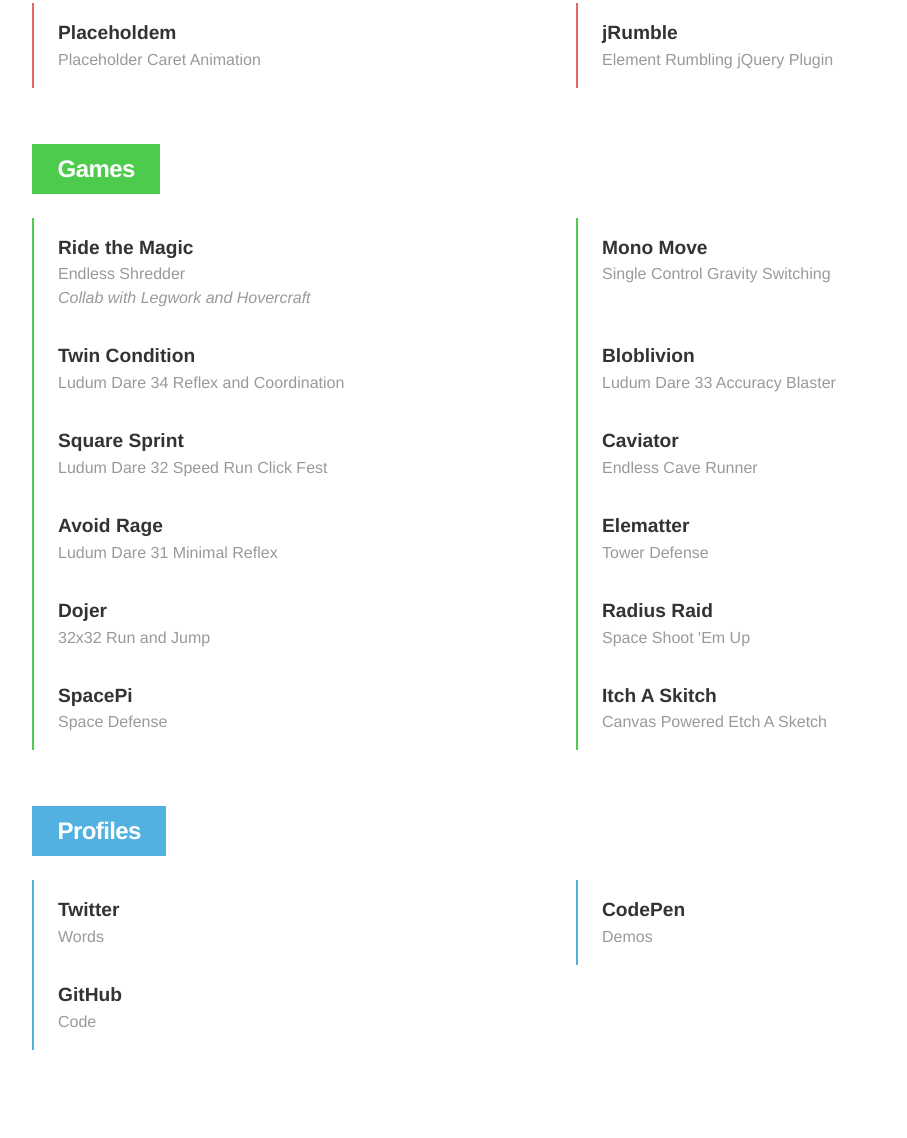
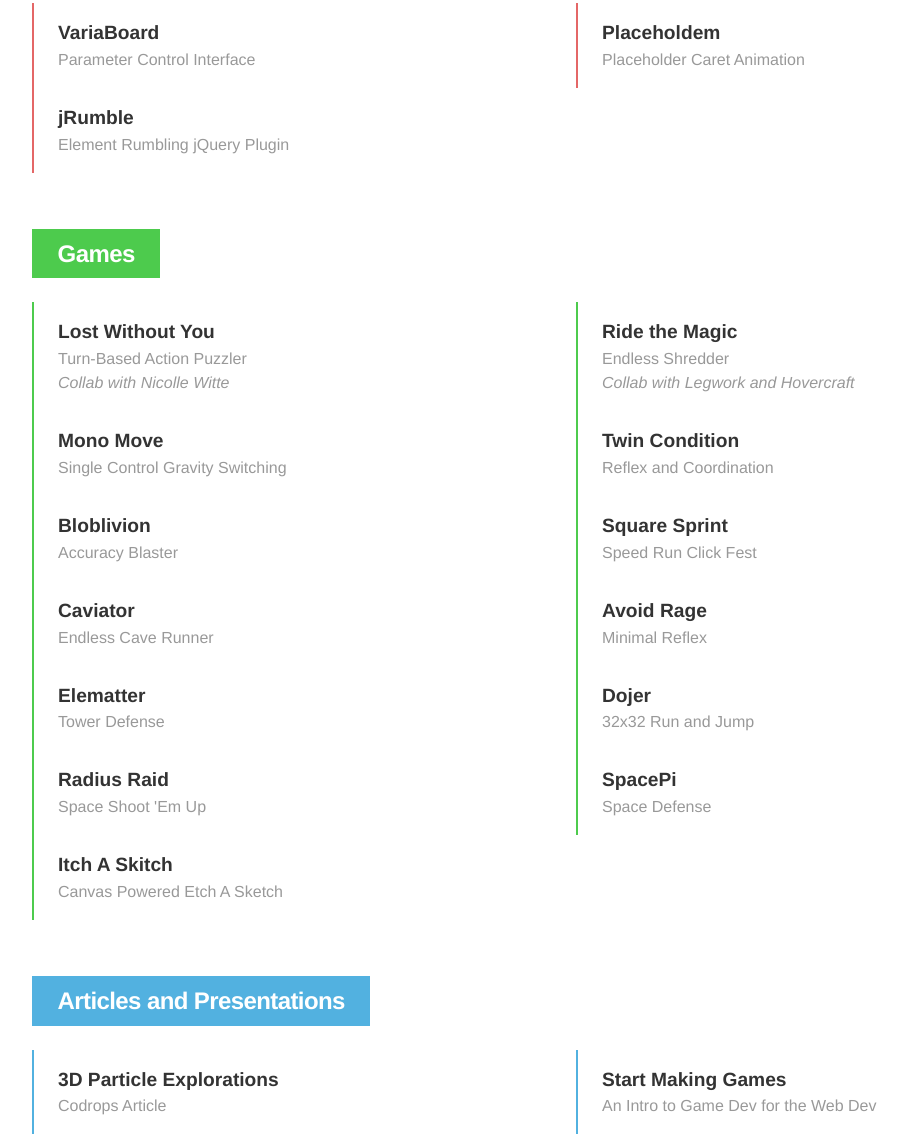
Before and after one commit to jackrugile/jack-rugile-v4, a website: page src/index.html in a window 1280 px wide. Shown: the part 297-1435 px from the top of the page, without its empty margins (64-971 px from the left). Drawn offline with nearby package versions, Linux system fonts and the light colour scheme; files that its build step writes are made by us from their sources.

Commit message:
add new portfolio items

```diff
--- a/src/index.html
+++ b/src/index.html
@@ -11,8 +11,8 @@
 		<meta property="og:description" content="Denver Based Web and Game Developer">
 		<meta property="og:site_name" content="Jack Rugile">
 		<meta property="og:type" content="website">
-		<link rel="stylesheet" href="css/main.min.css?v=4">
-		<link rel="shortcut icon" type="image/x-icon" href="img/favicon.ico?v=4">
+		<link rel="stylesheet" href="css/main.min.css?v=5">
+		<link rel="shortcut icon" type="image/x-icon" href="img/favicon.ico?v=5">
 	</head>
 	<body>
 		<div class="container">
@@ -24,6 +24,13 @@
 				<section class="items-wrap">
 					<h3>Projects</h3>
 					<ul class="items">
+
+						<li class="item">
+							<a href="https://github.com/jackrugile/variaboard" class="item-link">
+								<span class="item-title">VariaBoard</span>
+								<span class="item-description">Parameter Control Interface</span>
+							</a>
+						</li>
 						<li class="item">
 							<a href="https://placeholdem.jackrugile.com" class="item-link">
 								<span class="item-title">Placeholdem</span>
@@ -42,6 +49,13 @@
 					<h3>Games</h3>
 					<ul class="items">
 						<li class="item">
+							<a href="https://jackrugile.com/lost-without-you/" class="item-link">
+								<span class="item-title">Lost Without You</span>
+								<span class="item-description">Turn-Based Action Puzzler</span>
+								<span class="item-description"><em>Collab with Nicolle Witte</em></span>
+							</a>
+						</li>
+						<li class="item">
 							<a href="http://borealmagic.com" class="item-link">
 								<span class="item-title">Ride the Magic</span>
 								<span class="item-description">Endless Shredder</span>
@@ -57,19 +71,19 @@
 						<li class="item">
 							<a href="https://jackrugile.com/twin-condition/" class="item-link">
 								<span class="item-title">Twin Condition</span>
-								<span class="item-description">Ludum Dare 34 Reflex and Coordination</span>
+								<span class="item-description">Reflex and Coordination</span>
 							</a>
 						</li>
 						<li class="item">
 							<a href="https://jackrugile.com/bloblivion/" class="item-link">
 								<span class="item-title">Bloblivion</span>
-								<span class="item-description">Ludum Dare 33 Accuracy Blaster</span>
+								<span class="item-description">Accuracy Blaster</span>
 							</a>
 						</li>
 						<li class="item">
 							<a href="https://jackrugile.com/square-sprint/" class="item-link">
 								<span class="item-title">Square Sprint</span>
-								<span class="item-description">Ludum Dare 32 Speed Run Click Fest</span>
+								<span class="item-description">Speed Run Click Fest</span>
 							</a>
 						</li>
 						<li class="item">
@@ -81,7 +95,7 @@
 						<li class="item">
 							<a href="https://jackrugile.com/avoid-rage/" class="item-link">
 								<span class="item-title">Avoid Rage</span>
-								<span class="item-description">Ludum Dare 31 Minimal Reflex</span>
+								<span class="item-description">Minimal Reflex</span>
 							</a>
 						</li>
 						<li class="item">
@@ -112,6 +126,23 @@
 							<a href="https://itchaskitch.com" class="item-link">
 								<span class="item-title">Itch A Skitch</span>
 								<span class="item-description">Canvas Powered Etch A Sketch</span>
+							</a>
+						</li>
+					</ul>
+				</section>
+				<section class="items-wrap">
+					<h3>Articles and Presentations</h3>
+					<ul class="items">
+						<li class="item">
+							<a href="https://tympanus.net/codrops/2017/12/12/3d-particle-explorations/" class="item-link">
+								<span class="item-title">3D Particle Explorations</span>
+								<span class="item-description">Codrops Article</span>
+							</a>
+						</li>
+						<li class="item">
+							<a href="https://jackrugile.com/start-making-games/" class="item-link">
+								<span class="item-title">Start Making Games</span>
+								<span class="item-description">An Intro to Game Dev for the Web Dev</span>
 							</a>
 						</li>
 					</ul>
--- a/src/scss/main.scss
+++ b/src/scss/main.scss
@@ -1,12 +1,14 @@
 $accent1: hsl( 0, 70%, 65% );
 $accent2: hsl( 120, 55%, 55% );
 $accent3: hsl( 200, 70%, 60% );
+$accent4: hsl( 0, 0%, 20% );
 $accent1-light: lighten( $accent1, 30% );
 $accent2-light: lighten( $accent2, 40% );
 $accent3-light: lighten( $accent3, 35% );
-$gray-dark: #333;
-$gray-mid: rgba(0, 0, 0, 0.4);
-$gray-light: #ddd;
+$accent4-light: lighten( $accent4, 35% );
+$gray-dark: hsl( 0, 0%, 20% );
+$gray-mid: hsl( 0, 0%, 60% );
+$gray-light: hsl( 0, 0%, 85% );
 $duration-off: 500ms;
 $duration-on: 0ms;
 
@@ -201,6 +203,20 @@
 	}
 }
 
+.items-wrap:nth-child( 5 ) {
+	h3 {
+		background: $accent4;
+	}
+	.item-link {
+		border-left-color: $accent4;
+		&:hover {
+			background: $accent4;
+			border-color: $accent4;
+			color: #fff;
+		}
+	}
+}
+
 @media ( max-width: 80em ) {
 	.item {
 		flex-basis: 50%;
```
